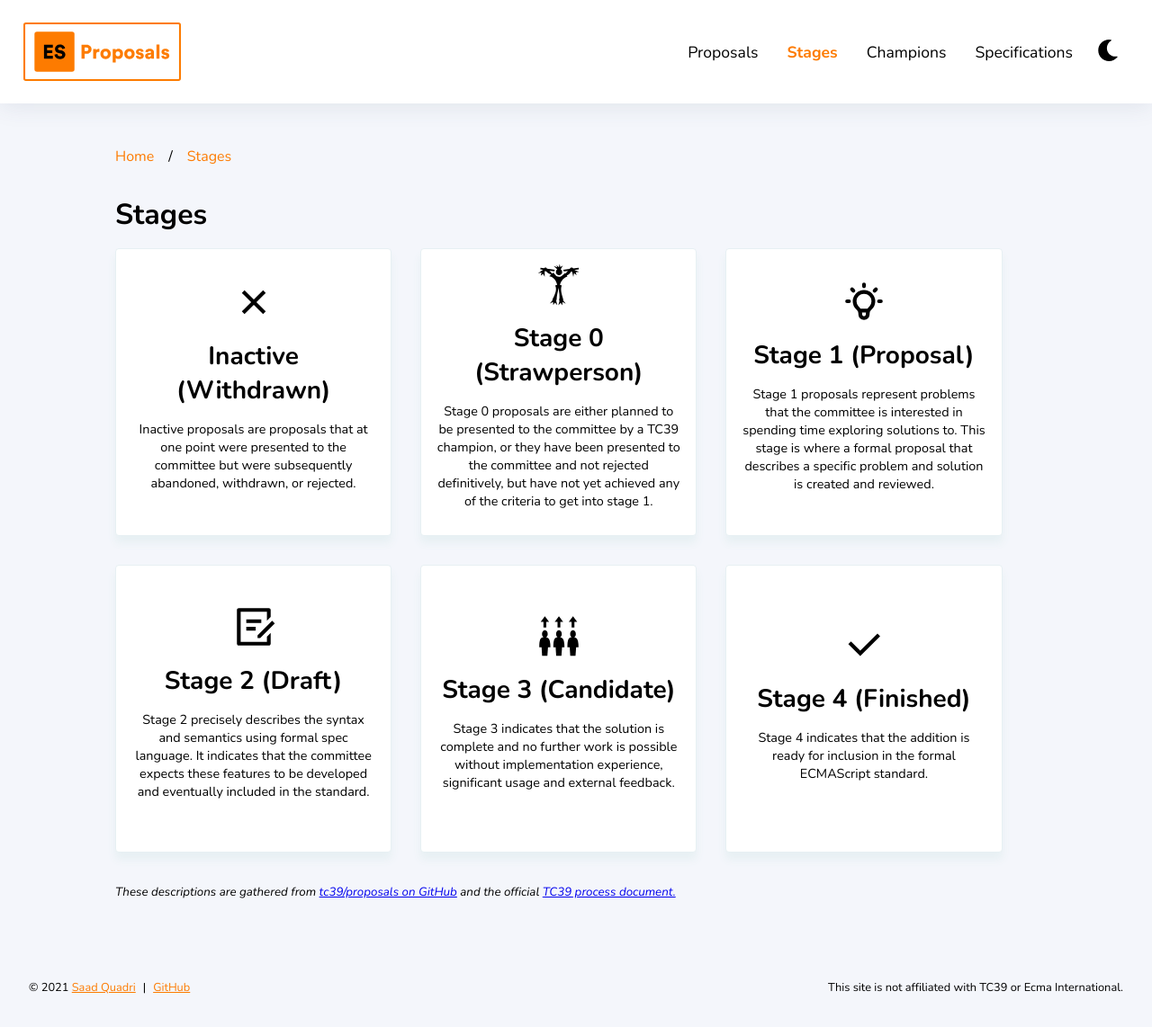
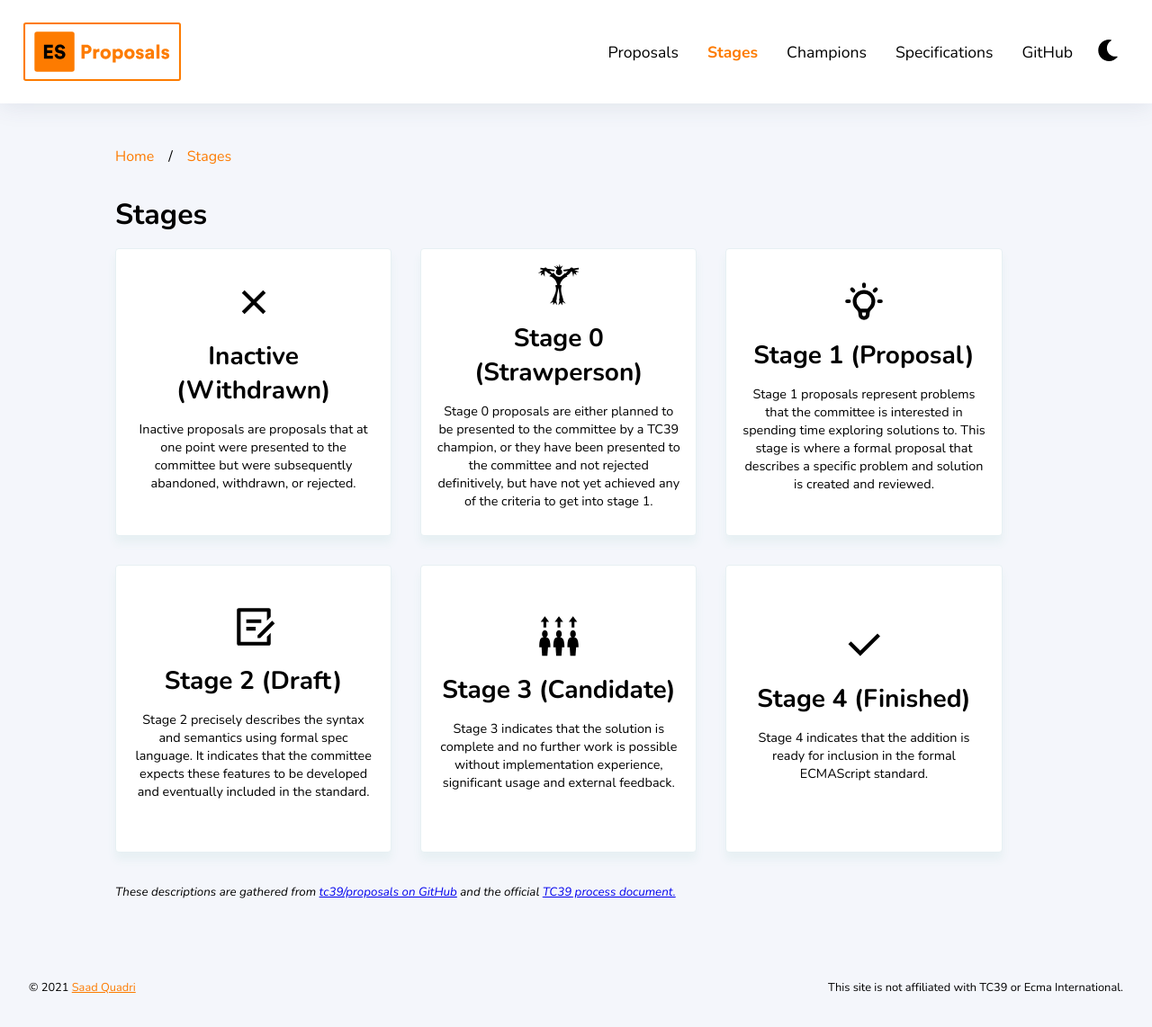
Before and after one commit to saadq/proposals.es, a Next.js app: page /stages in a window 1280 px wide. Shown: the top 1142 px of the page at 90% size. Built offline with nearby package versions, Linux system fonts and the light colour scheme.

Commit message:
Move GitHub link from footer to nav

```diff
--- a/src/components/common/layout/Footer.tsx
+++ b/src/components/common/layout/Footer.tsx
@@ -46,8 +46,7 @@ export function Footer() {
         <Links>
           <span>
             © 2021 <a href="https://saadq.com">Saad Quadri</a>
-          </span>{' '}
-          | <a href="https://github.com/saadq/proposals.es">GitHub</a>
+          </span>
         </Links>
         <p>This site is not affiliated with TC39 or Ecma International.</p>
       </Container>
--- a/src/components/common/layout/Navigation.tsx
+++ b/src/components/common/layout/Navigation.tsx
@@ -98,6 +98,9 @@ export function Navigation({ theme, setTheme }: Props) {
       <Link href="/specifications" passHref>
         <NavLink isActive={route.startsWith('/specifications')}>Specifications</NavLink>
       </Link>
+      <NavLink isActive={false} href="https://github.com/saadq/proposals.es">
+        GitHub
+      </NavLink>
       <ThemeToggler onClick={toggleTheme}>
         {theme.name === 'dark' ? <FaSun size={24} /> : <FaMoon size={24} />}
       </ThemeToggler>
```
